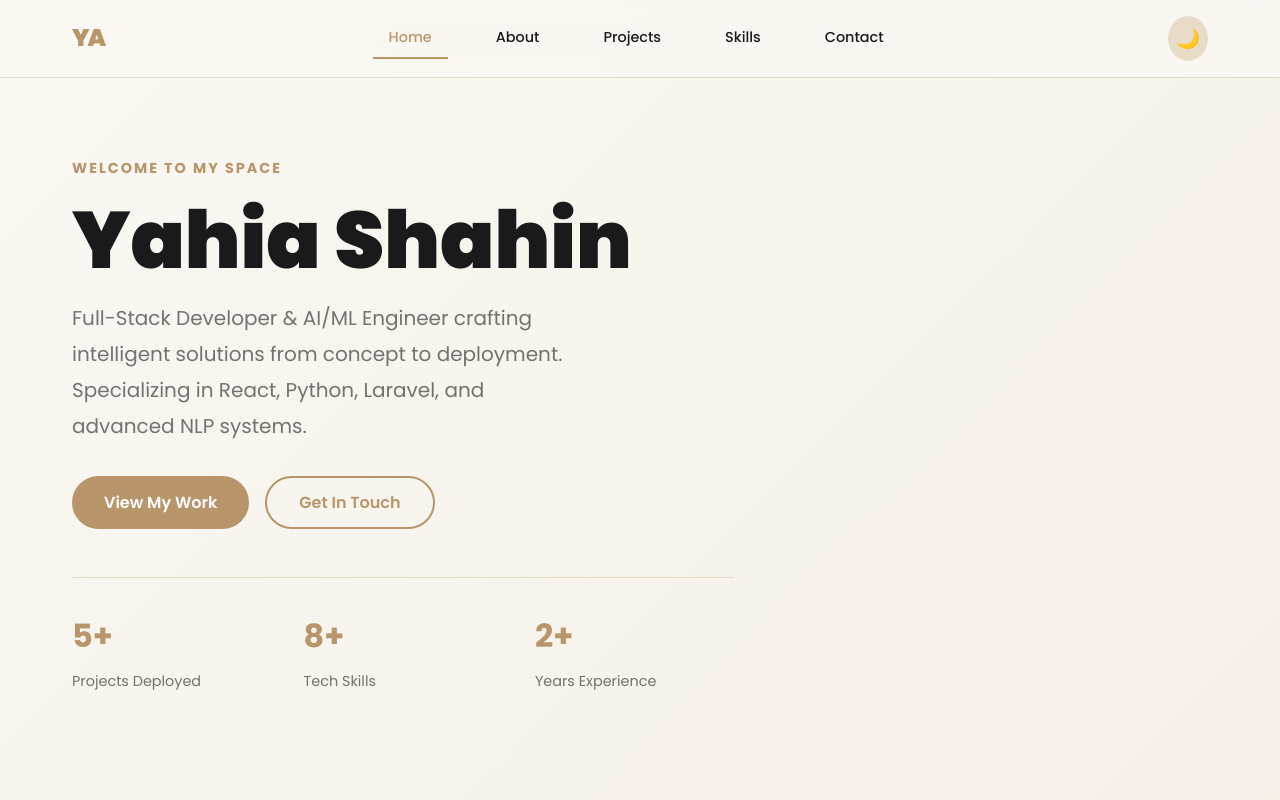
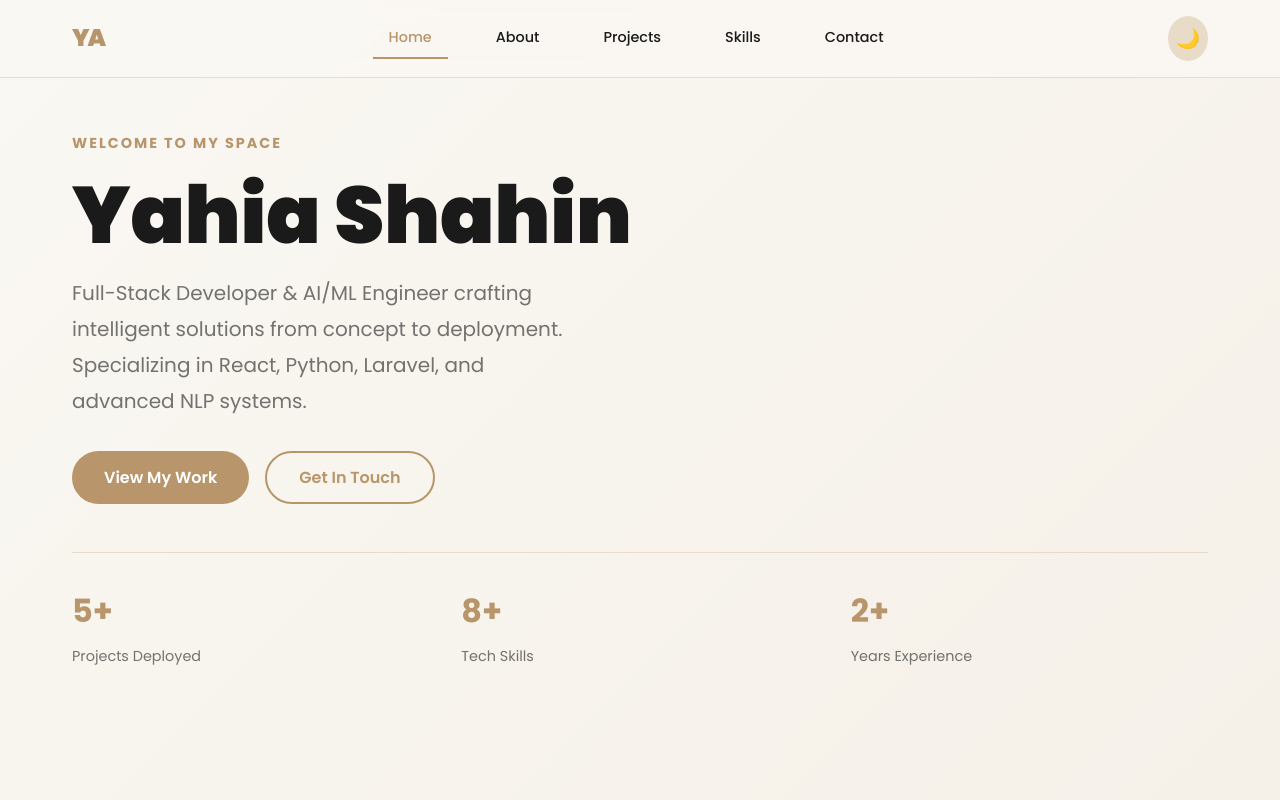
Before and after one commit to yahiashahin65/yahia-shahin, a website: page index.html in a window 1280 px wide. Shown: the top 800 px of the page. Drawn offline with Linux system fonts and the light colour scheme.

Commit message:
Remove hero section styles from style.css
Removed hero section styles including padding, background, and layout properties.

```diff
--- a/style.css
+++ b/style.css
@@ -688,48 +688,3 @@
         color: black;
     }
 }
-
-.hero {
-    padding-top: 100px;
-    padding-bottom: 50px;
-    background: linear-gradient(135deg, var(--bg-primary) 0%, var(--bg-secondary) 100%);
-    display: block;
-}
-
-.hero-grid {
-    display: flex;
-    flex-direction: column;
-    align-items: center;
-    gap: 2rem;
-    text-align: center;
-}
-
-.profile-image {
-    width: 200px;
-    height: 200px;
-    object-fit: cover;
-    border-radius: 50%;
-    border: 4px solid var(--accent);
-    box-shadow: 0 10px 25px rgba(0,0,0,0.1);
-}
-
-@media (min-width: 769px) {
-    .hero {
-        min-height: 100vh;
-        display: flex;
-        align-items: center;
-    }
-    .hero-grid {
-        display: grid;
-        grid-template-columns: 1.5fr 1fr;
-        flex-direction: row;
-        text-align: left;
-    }
-    .profile-image {
-        width: 100%;
-        max-width: 350px;
-        height: auto;
-        aspect-ratio: 1/1;
-        border-radius: 30px;
-    }
-}
```
